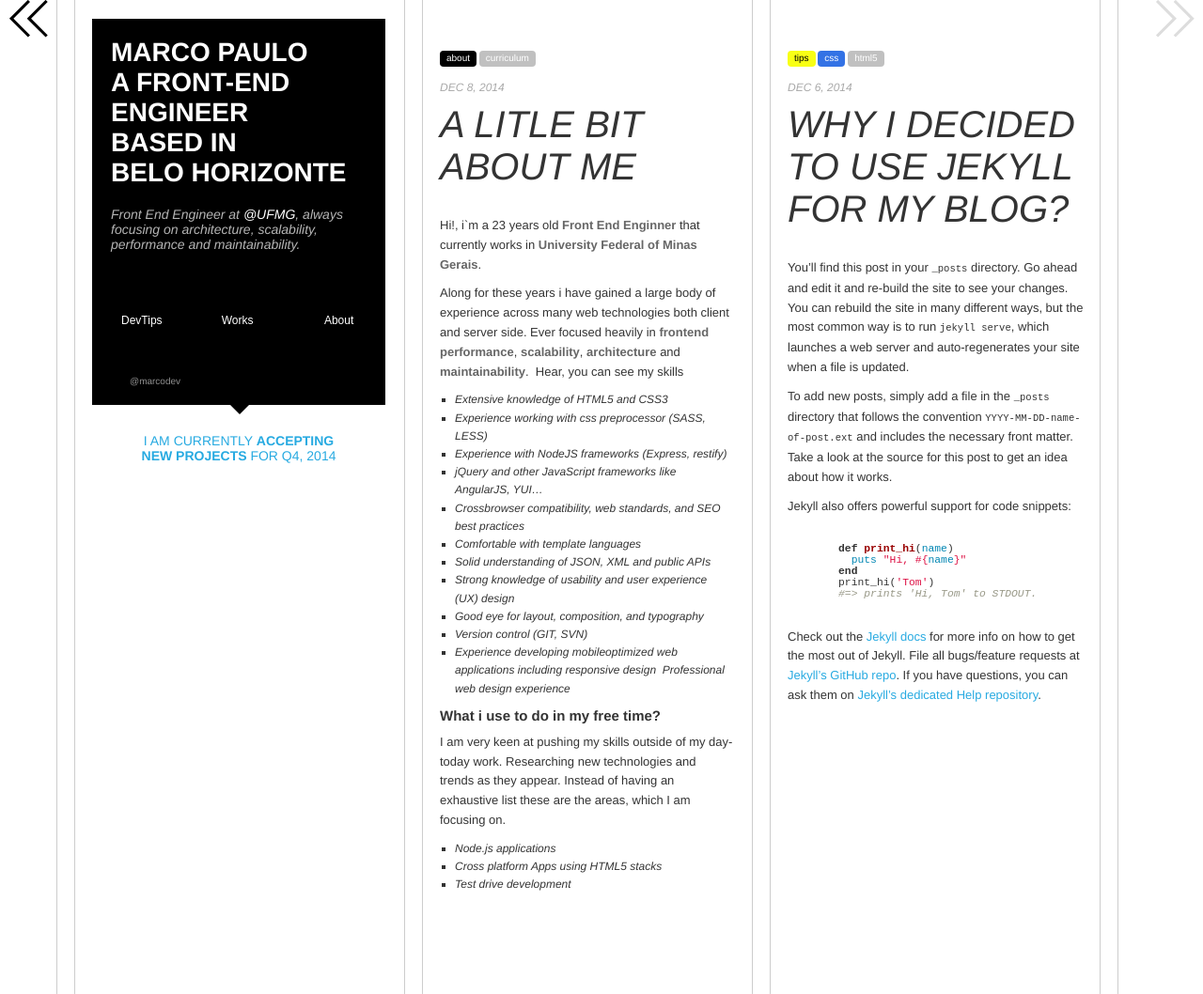
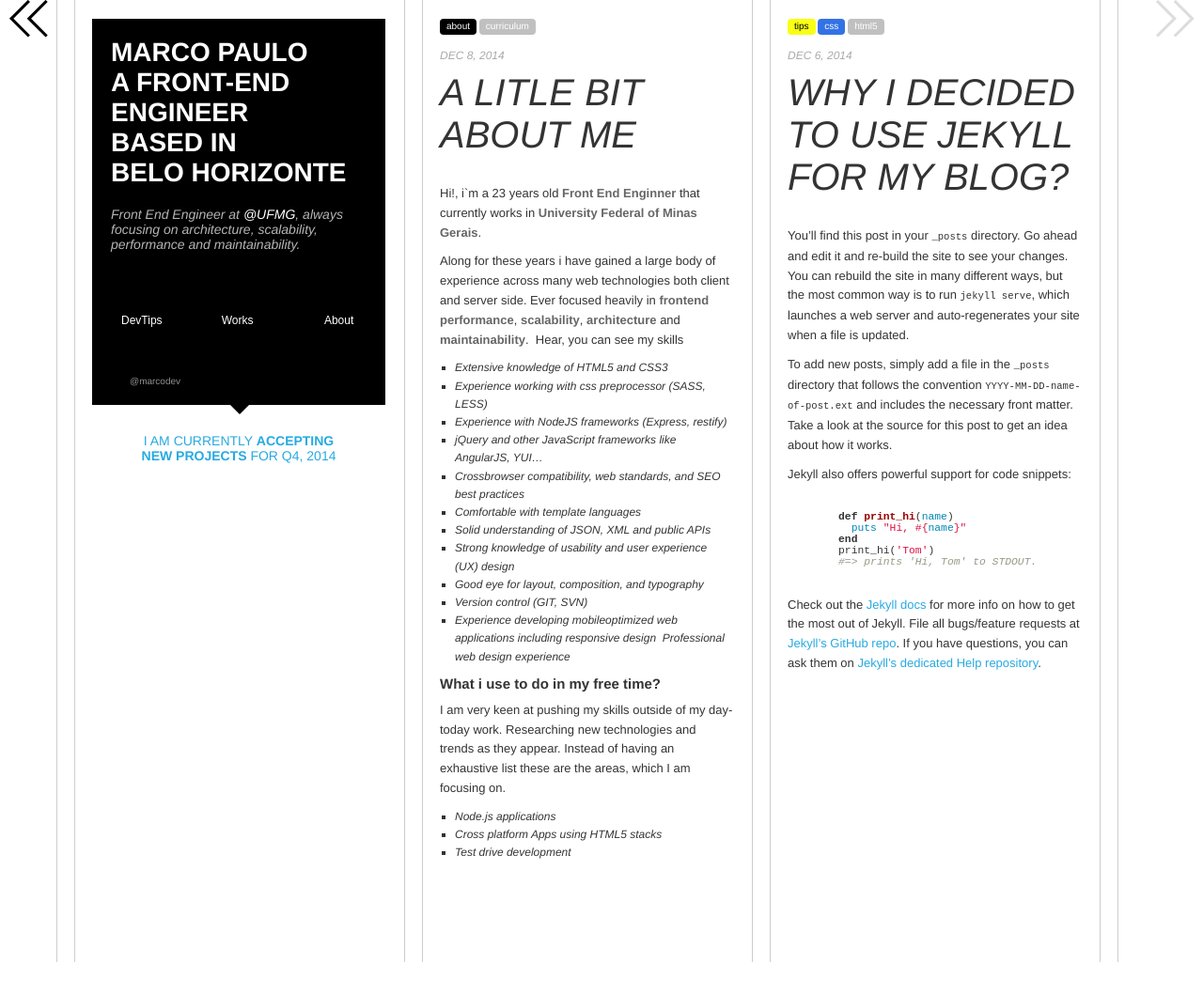
Before and after one commit to devmarco/devmarco.github.io, a Jekyll site: the page built from index.html, in a window 1280 px wide. Shown: the whole page at 94% size. Built offline with Jekyll 4.4.1, drawn with Linux system fonts in a browser that asks for light colours; comment, search, counter and statistics services are not loaded; after the commit the page ends 1024 px from its top, so only the background shows below that.

Commit message:
Change display-table to float-left

```diff
--- a/_sass/base/_structure.scss
+++ b/_sass/base/_structure.scss
@@ -31,7 +31,8 @@ html, body {
     height: 100%;
     padding: 0 0 0 1.8em;
     overflow: hidden;
-    display: table-cell;
+    display: block;
+    float: left;
     @include vendor(transition, all 0.2s ease-in-out);
     @include breakpoint(from-lg) {
         width: 40em;
```
